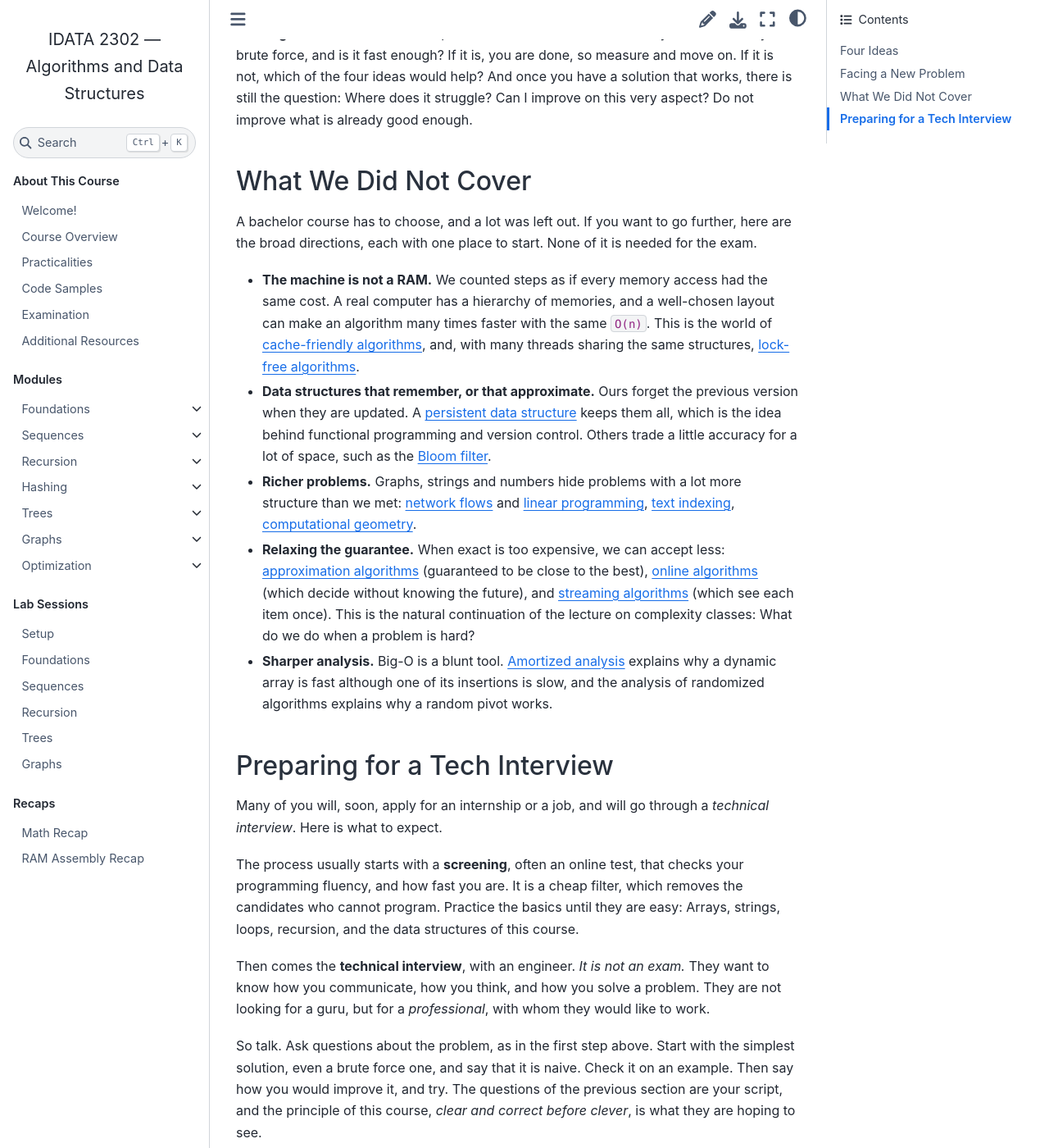
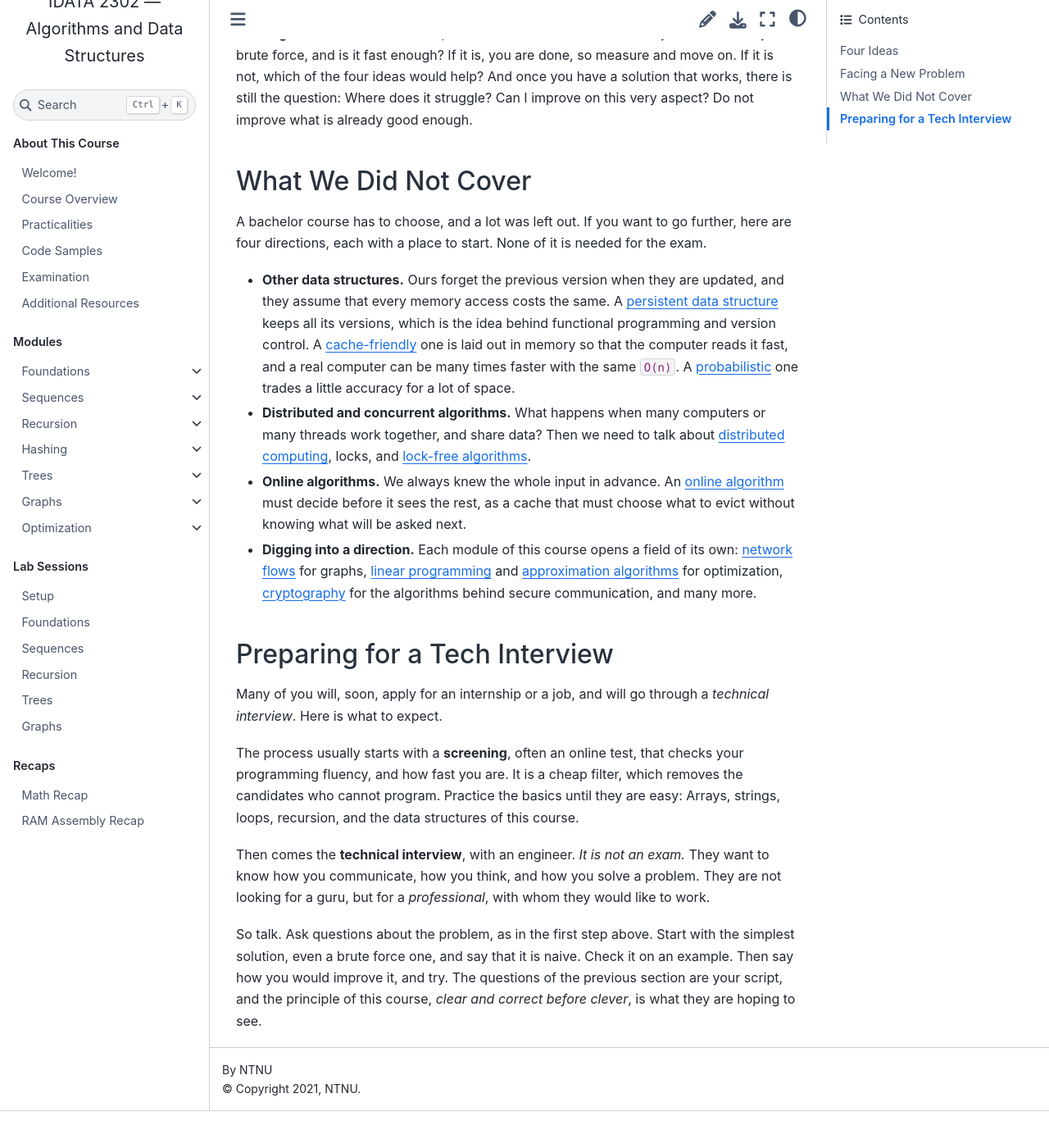
Before and after one commit to fchauvel/ntnu-idata2302-website, a Sphinx documentation site: the page built from source/design/index.rst, in a window 1280 px wide and 1400 px high, scrolled down 2489 px. Shown: the whole window at 82% size. Built offline with Sphinx 7.4.7 and the Sphinx Book theme 1.1.4, drawn with Linux system fonts in a browser that asks for light colours; after the commit the page ends 3844 px from its top, so only the background shows below that.

Commit message:
content: keep four directions in What We Did Not Cover
Co-Authored-By: Claude Sonnet 5.5 <noreply@anthropic.com>

```diff
--- a/source/design/index.rst
+++ b/source/design/index.rst
@@ -96,39 +96,33 @@ What We Did Not Cover
 =====================
 
 A bachelor course has to choose, and a lot was left out. If you want to go further,
-here are the broad directions, each with one place to start. None of it is needed
-for the exam.
+here are four directions, each with a place to start. None of it is needed for the
+exam.
 
-- **The machine is not a RAM.** We counted steps as if every memory access had the
-  same cost. A real computer has a hierarchy of memories, and a well-chosen layout
-  can make an algorithm many times faster with the same ``O(n)``. This is the world of
-  `cache-friendly algorithms <https://en.wikipedia.org/wiki/Cache-oblivious_algorithm>`_,
-  and, with many threads sharing the same structures,
+- **Other data structures.** Ours forget the previous version when they are updated,
+  and they assume that every memory access costs the same. A
+  `persistent data structure <https://en.wikipedia.org/wiki/Persistent_data_structure>`_
+  keeps all its versions, which is the idea behind functional programming and version
+  control. A `cache-friendly <https://en.wikipedia.org/wiki/Cache-oblivious_algorithm>`_
+  one is laid out in memory so that the computer reads it fast, and a real computer
+  can be many times faster with the same ``O(n)``. A `probabilistic
+  <https://en.wikipedia.org/wiki/Bloom_filter>`_ one trades a little accuracy for a lot
+  of space.
+- **Distributed and concurrent algorithms.** What happens when many computers or many
+  threads work together, and share data? Then we need to talk about `distributed
+  computing <https://en.wikipedia.org/wiki/Distributed_computing>`_, locks, and
   `lock-free algorithms <https://en.wikipedia.org/wiki/Non-blocking_algorithm>`_.
-- **Data structures that remember, or that approximate.** Ours forget the previous
-  version when they are updated. A `persistent data structure
-  <https://en.wikipedia.org/wiki/Persistent_data_structure>`_ keeps them all, which
-  is the idea behind functional programming and version control. Others trade
-  a little accuracy for a lot of space, such as the
-  `Bloom filter <https://en.wikipedia.org/wiki/Bloom_filter>`_.
-- **Richer problems.** Graphs, strings and numbers hide problems with a lot more
-  structure than we met: `network flows
-  <https://en.wikipedia.org/wiki/Maximum_flow_problem>`_ and `linear programming
-  <https://en.wikipedia.org/wiki/Linear_programming>`_, `text indexing
-  <https://en.wikipedia.org/wiki/Suffix_array>`_, `computational geometry
-  <https://en.wikipedia.org/wiki/Computational_geometry>`_.
-- **Relaxing the guarantee.** When exact is too expensive, we can accept less:
+- **Online algorithms.** We always knew the whole input in advance. An `online
+  algorithm <https://en.wikipedia.org/wiki/Online_algorithm>`_ must decide before it
+  sees the rest, as a cache that must choose what to evict without knowing what will
+  be asked next.
+- **Digging into a direction.** Each module of this course opens a field of its own:
+  `network flows <https://en.wikipedia.org/wiki/Maximum_flow_problem>`_ for graphs,
+  `linear programming <https://en.wikipedia.org/wiki/Linear_programming>`_ and
   `approximation algorithms <https://en.wikipedia.org/wiki/Approximation_algorithm>`_
-  (guaranteed to be close to the best), `online algorithms
-  <https://en.wikipedia.org/wiki/Online_algorithm>`_ (which decide without knowing the
-  future), and `streaming algorithms
-  <https://en.wikipedia.org/wiki/Streaming_algorithm>`_ (which see each item once).
-  This is the natural continuation of the lecture on complexity classes: What do we
-  do when a problem is hard?
-- **Sharper analysis.** Big-O is a blunt tool. `Amortized analysis
-  <https://en.wikipedia.org/wiki/Amortized_analysis>`_ explains why a dynamic array is
-  fast although one of its insertions is slow, and the analysis of randomized
-  algorithms explains why a random pivot works.
+  for optimization, `cryptography
+  <https://en.wikipedia.org/wiki/Public-key_cryptography>`_ for the algorithms behind
+  secure communication, and many more.
 
 
 Preparing for a Tech Interview
```
